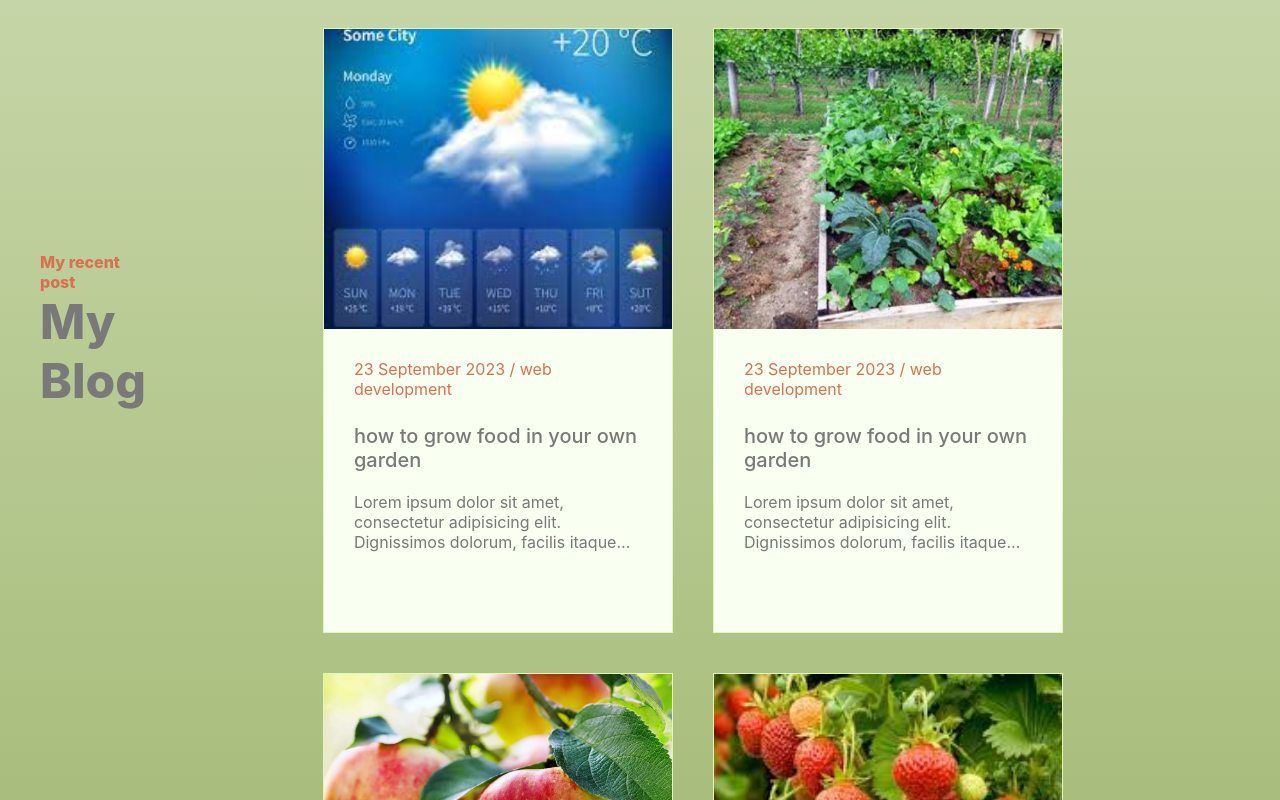
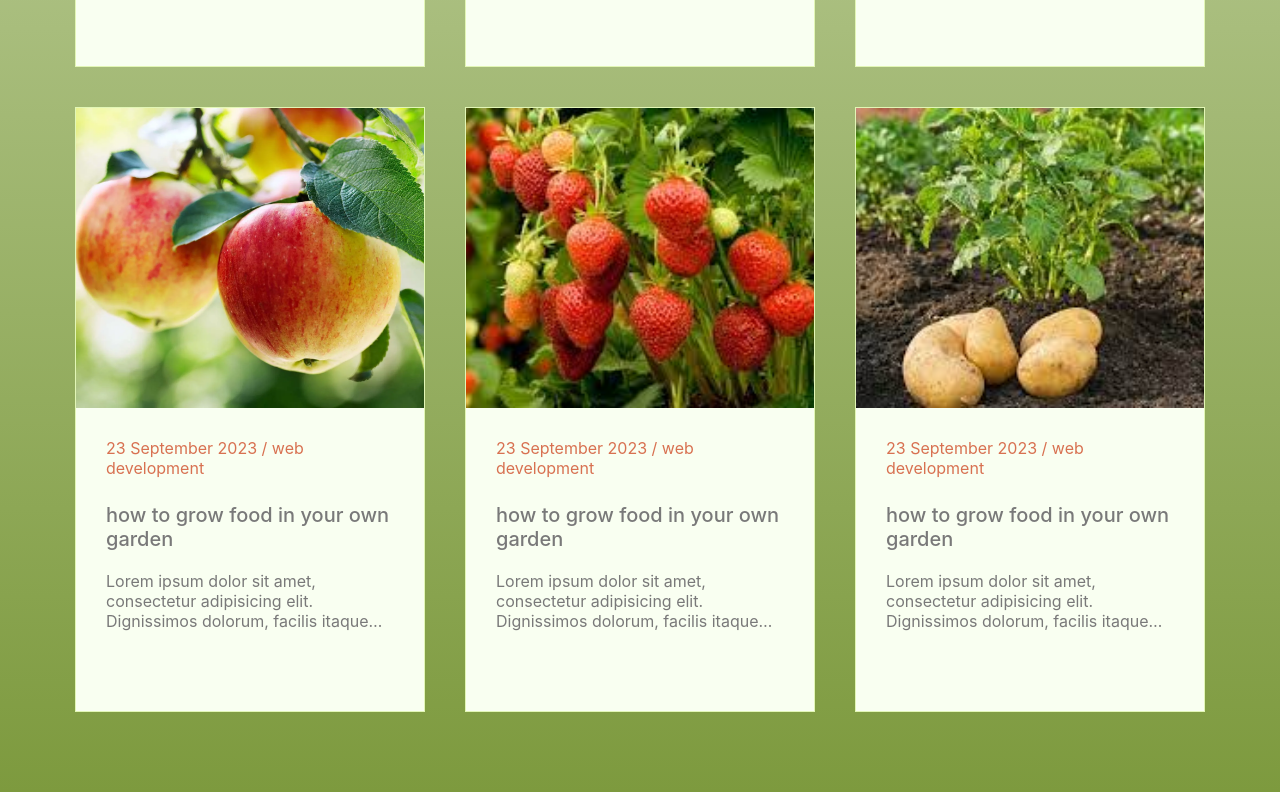
Before and after one commit to vooijs/SowTheLandFrontEnd, a React (Create React App) app: page /blogs in a window 1280 px wide. Shown: the part 1412-2212 px from the top of the page. Built offline with nearby package versions, Linux system fonts and the light colour scheme.

Commit message:
updated blog and blogs

```diff
--- a/src/components/Blog/Blog.css
+++ b/src/components/Blog/Blog.css
@@ -2,37 +2,8 @@
     margin: 0px;
     padding: 0px;
     box-sizing: border-box;
-
-}
-.blog {
-    display: flex;
-    justify-content: center;
-    align-items: center;
-    padding: 40px;
   }
 
-.blogHeading{
-    display: flex;
-    justify-content: center;
-    align-items: center;
-    flex-direction: column;
-}
-.blogHeading span{
-    color: #d87151;
-    font-weight: 800;
-}
-.blogHeading h3{
-    font-size: 48px;
-    color: #797979;
-    font-weight: 800;
-}
-.blogContainer {
-    display: flex;
-    justify-content: center;
-    align-items: center;
-    margin: 20px 0px;
-    flex-wrap: wrap;
-}
   .blogBox {
     width: 350px;
     background-color: #F9FFF1;
@@ -59,6 +30,7 @@
     object-fit: cover;
     object-position: center;
   }
+
   .blogText {
     padding: 30px;
     display: flex;
@@ -68,6 +40,7 @@
     color: #d87151;
     font-size: 16px;
   }
+
   .blogTitle {
     font-size: 20px;
     font-weight: 500;
@@ -90,6 +63,7 @@
     text-overflow: ellipsis;
     margin: 20px 0px;
   }
+
   .readMore {
     color: #797979;
   }
--- a/src/pages/Home/Home.js
+++ b/src/pages/Home/Home.js
@@ -42,7 +42,7 @@ function Home () {
                </div>
             </div>
             <div className="section">
-            <div className="blogContainer">
+                <div className="blogCards">
                     <Blog
                         img={apple}
                         alt="apple"
@@ -67,7 +67,7 @@ function Home () {
                 </div>
            </div>
        </div>
-    )
+    );
 }
 
-export default Home
+export default Home;
--- a/src/pages/blogs/Blogs.css
+++ b/src/pages/blogs/Blogs.css
@@ -1,87 +1,36 @@
 *{
     margin: 0px;
     padding: 0px;
-   box-sizing: border-box;
+    box-sizing: border-box;
+}
 
-}
-.blog {
+.blogsContainer {
     display: flex;
     justify-content: center;
     align-items: center;
-    padding: 40px;
+    padding-bottom: 40px;
 }
 
-.blogHeading{
+.blogsHeading{
     display: flex;
     justify-content: center;
     align-items: center;
     flex-direction: column;
 }
-.blogHeading span{
+.blogsHeading span{
     color: #d87151;
     font-weight: 800;
 }
-.blogHeading h3{
+.blogsHeading h3{
     font-size: 48px;
     color: #797979;
     font-weight: 800;
 }
-.blogContainer {
+
+.blogCards {
     display: flex;
     justify-content: center;
     align-items: center;
     margin: 20px 0px;
     flex-wrap: wrap;
 }
-.blogBox {
-    width: 350px;
-    background-color: #F9FFF1;
-    border: 1px solid #E2F6B6;
-    margin: 20px;
-}
-.blogImg {
-    width: 100%;
-    height: 300px;
-}
-.blogImg img {
-    width: 100%;
-    height: 100%;
-    object-fit: cover;
-    object-position: center;
-}
-.blogText {
-    padding: 30px;
-    display: flex;
-    flex-direction: column;
-}
-.blogText span{
-    color: #d87151;
-    font-size: 16px;
-}
-.blogTitle {
-    font-size: 20px;
-    font-weight: 500;
-    color: #797979;
-}
-.blogTitle:hover{
-    color: #d87151;
-    transition: all ease 0.5s;
-}
-
-.blogArticle {
-    color: #797979;
-    font-size: 16px;
-    display: -webkit-box;
-    -webkit-line-clamp: 3;
-    -webkit-box-orient: vertical;
-    overflow: hidden;
-    text-overflow: ellipsis;
-    margin: 20px 0px;
-}
-.readMore {
-    color: #797979;
-}
-.readMore:hover {
-    color: #d87151;
-    transition: all ease 0.5s;
-}
--- a/src/pages/blogs/Blogs.js
+++ b/src/pages/blogs/Blogs.js
@@ -10,9 +10,10 @@ import seedling from "../../assets/backgrpund.jpg";
 import weather from "../../assets/weer.jpg";
 import strawberrie from "../../assets/strawberrie.jpg";
 import patato from "../../assets/patato.jpg";
+
 function Blogs() {
     const [content, setContent] = useState(
-   [
+    [
         {   id:1,
             img: logo,
             alt: logo,
@@ -70,18 +71,27 @@ function Blogs() {
     ]);
 
     return (
-        <div className="blog">
-            <div className="blogHeading">
-                <span>My recent post</span>
-                <h3>My Blog</h3>
-            </div>
-
+        <div className="section">
             <div className="blogContainer">
-                {content.map((cont)=>{
-                  return <Blog img={cont.img} alt={cont.alt} title={cont.title} article={cont.article}/>
-                })}
+                <div className="blogsHeading">
+                    <span>My recent post</span>
+                    <h3>My Blog</h3>
+                </div>
+                <div className="blogCards">
+                    {
+                        content.map((cont)=> {
+                            return <Blog
+                                img={cont.img}
+                                alt={cont.alt}
+                                title={cont.title}
+                                article={cont.article}
+                            />
+                        })
+                    }
+                </div>
             </div>
         </div>
     );
 }
+
 export default Blogs;
```
Also changed, not shown: src/components/Blog/Blog.js (+10 -3 lines). Lines whose indentation alone changed are shown as unchanged.
